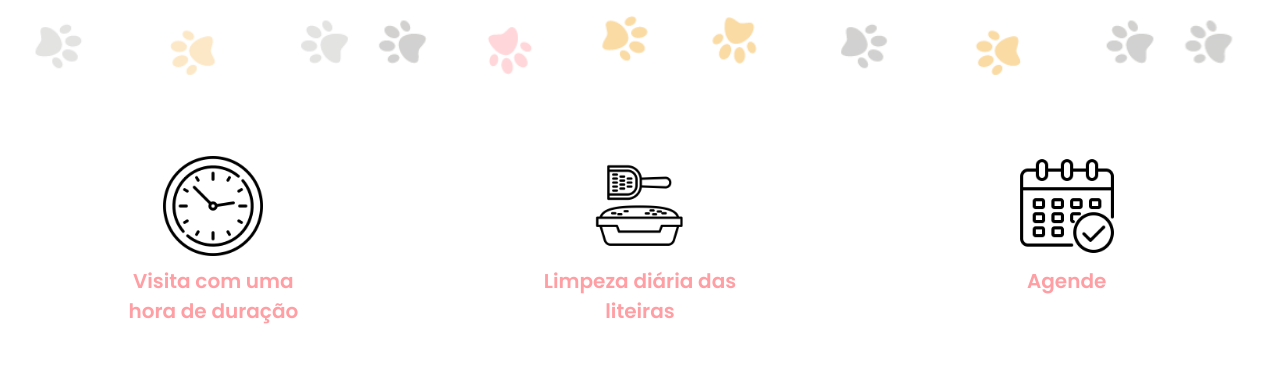
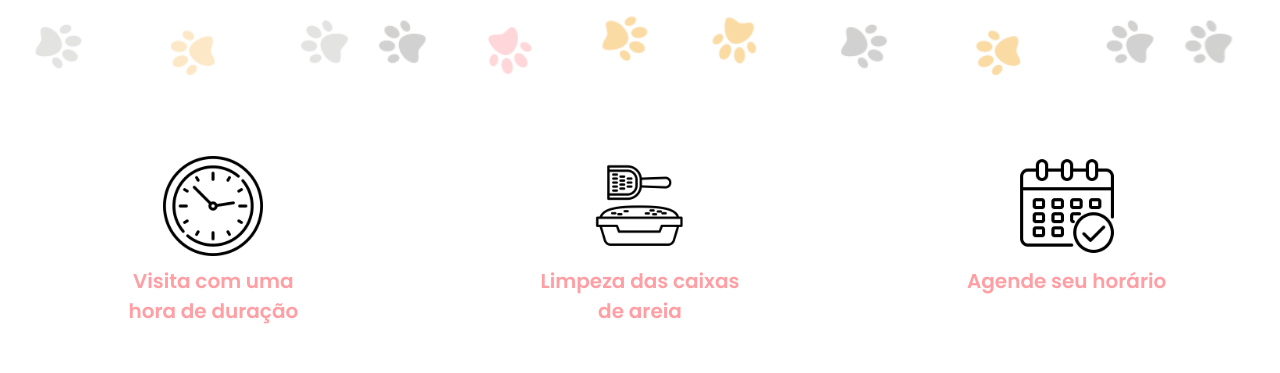
Before and after one commit to maridrt/catsitter, a plain HTML site: page Catsitter/index3.html in a window 1280 px wide. Shown: the part 724-1097 px from the top of the page. Drawn offline with Linux system fonts and the light colour scheme.

Commit message:
Revisão das tags semânticas

```diff
--- a/Catsitter/index3.html
+++ b/Catsitter/index3.html
@@ -1,10 +1,10 @@
 <!DOCTYPE html>
-<html lang="en">
+<html lang="pt-br">
 
 <head>
     <meta charset="UTF-8">
     <meta name="viewport" content="width=device-width, initial-scale=1.0">
-    <title>Mari Catsitter - Joinville</title>
+    <title>Mari Catsitter em Joinville/SC </title>
     <link rel="stylesheet" href="style.css">
     <link href="https://fonts.googleapis.com/css2?family=Poppins:wght@600&display=swap" rel="stylesheet">
 </head>
@@ -35,16 +35,16 @@
     <section class="galeria">
 
         <figure>
-            <img src="img/clock.png" alt="tempo">
+            <img src="img/clock.png" alt="Visita com uma hora de duração">
             <figcaption class="textofigura">Visita com uma hora de duração</figcaption>
         </figure>
         <figure>
-            <img src="img/litter-box.png" alt="Limpeza">
-            <figcaption class="textofigura">Limpeza diária das liteiras</figcaption>
+            <img src="img/litter-box.png" alt="Limpeza das caixas de areia">
+            <figcaption class="textofigura">Limpeza das caixas de areia</figcaption>
         </figure>
         <figure>
-            <img src="img/calendar.png" alt="Agenda">
-            <figcaption class="textofigura">Agende</figcaption>
+            <img src="img/calendar.png" alt="Agende seu horário">
+            <figcaption class="textofigura">Agende seu horário</figcaption>
         </figure>
     </section>
 
```
Also changed, not shown: 1 other file.
